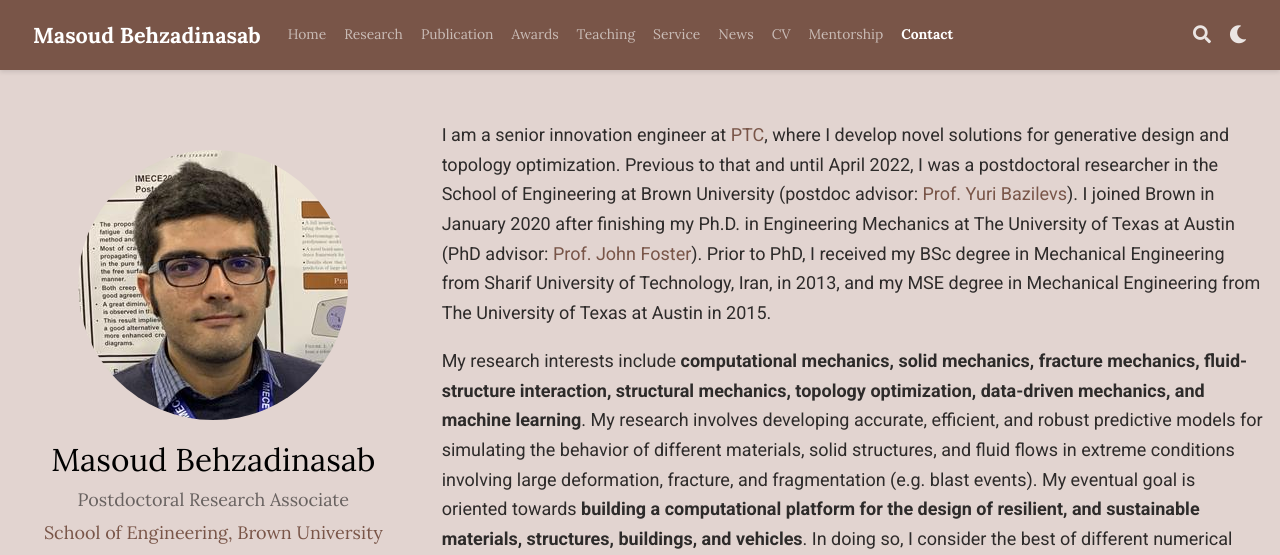
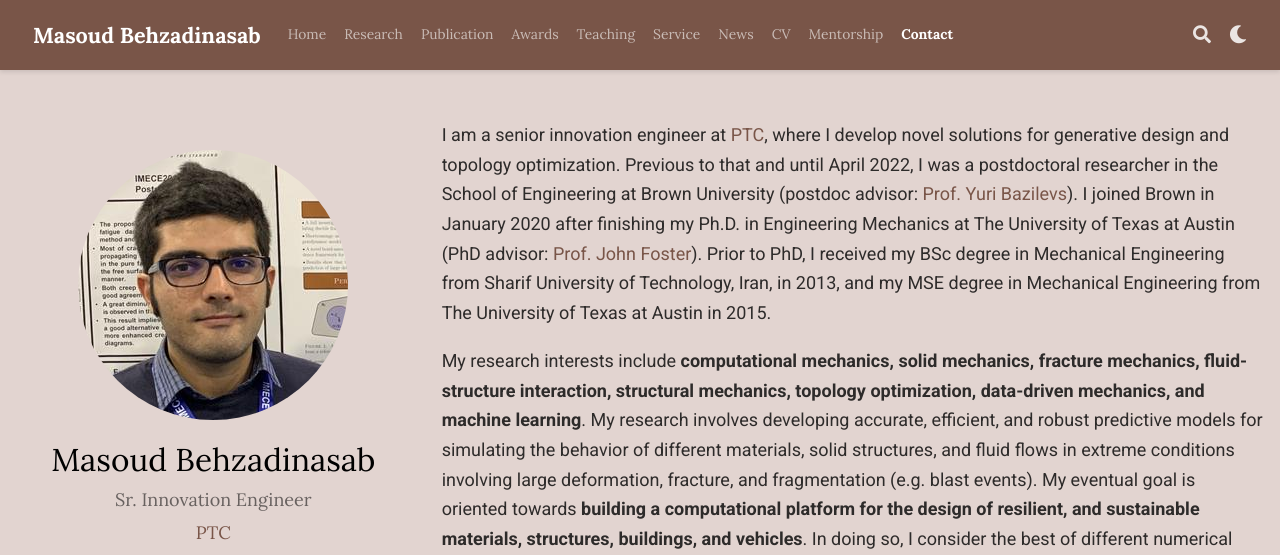
Before and after one commit to masoud-behzadinasab/masoud-behzadinasab.github.io, a plain HTML site: page index.html in a window 1280 px wide. Shown: the top 555 px of the page. Drawn offline with nearby package versions, Linux system fonts and the light colour scheme; some icons are missing.

Commit message:
deploy: masoudbehzadinasab/academic-blog@83111d47c5d18a700232b35e7bc69e8b26766baa

```diff
--- a/index.html
+++ b/index.html
@@ -5,7 +5,7 @@
 <meta http-equiv=x-ua-compatible content="IE=edge">
 <meta name=generator content="Wowchemy 5.3.0 for Hugo">
 <meta name=author content="Masoud Behzadinasab">
-<meta name=description content="Postdoctoral Research Associate">
+<meta name=description content="Sr. Innovation Engineer">
 <link rel=alternate hreflang=en-us href=https://masoudbehzadinasab.github.io/>
 <link rel=preconnect href=https://fonts.gstatic.com crossorigin>
 <meta name=theme-color content="#795548">
@@ -28,7 +28,7 @@
 <meta property="og:site_name" content="Masoud Behzadinasab">
 <meta property="og:url" content="https://masoudbehzadinasab.github.io/">
 <meta property="og:title" content="Masoud Behzadinasab">
-<meta property="og:description" content="Postdoctoral Research Associate"><meta property="og:image" content="https://masoudbehzadinasab.github.io/media/icon_hu0b7a4cb9992c9ac0e91bd28ffd38dd00_9727_512x512_fill_lanczos_center_3.png">
+<meta property="og:description" content="Sr. Innovation Engineer"><meta property="og:image" content="https://masoudbehzadinasab.github.io/media/icon_hu0b7a4cb9992c9ac0e91bd28ffd38dd00_9727_512x512_fill_lanczos_center_3.png">
 <meta property="twitter:image" content="https://masoudbehzadinasab.github.io/media/icon_hu0b7a4cb9992c9ac0e91bd28ffd38dd00_9727_512x512_fill_lanczos_center_3.png"><meta property="og:locale" content="en-us">
 <script type=application/ld+json>{"@context":"https://schema.org","@type":"WebSite","potentialAction":{"@type":"SearchAction","target":"https://masoudbehzadinasab.github.io/?q={search_term_string}","query-input":"required name=search_term_string"},"url":"https://masoudbehzadinasab.github.io/"}</script>
 <title>Masoud Behzadinasab</title>
@@ -138,10 +138,10 @@
 <img class="avatar avatar-circle" width=270 height=270 src=/authors/admin/avatar_hubf8aa5a8c44f8ed8afb59904ca48e22a_310009_270x270_fill_q75_lanczos_center.jpg alt="Masoud Behzadinasab">
 <div class=portrait-title>
 <h2>Masoud Behzadinasab</h2>
-<h3>Postdoctoral Research Associate</h3>
+<h3>Sr. Innovation Engineer</h3>
 <h3>
-<a href=https://engineering.brown.edu/ target=_blank rel=noopener>
-<span>School of Engineering, Brown University</span>
+<a href=https://www.ptc.com target=_blank rel=noopener>
+<span>PTC</span>
 </a>
 </h3>
 </div>
```
Also changed, not shown: 404.html (+2 -2 lines), categories/index.html (+2 -2 lines), publication_types/index.html (+2 -2 lines), tags/index.html (+2 -2 lines), 1 other file.
